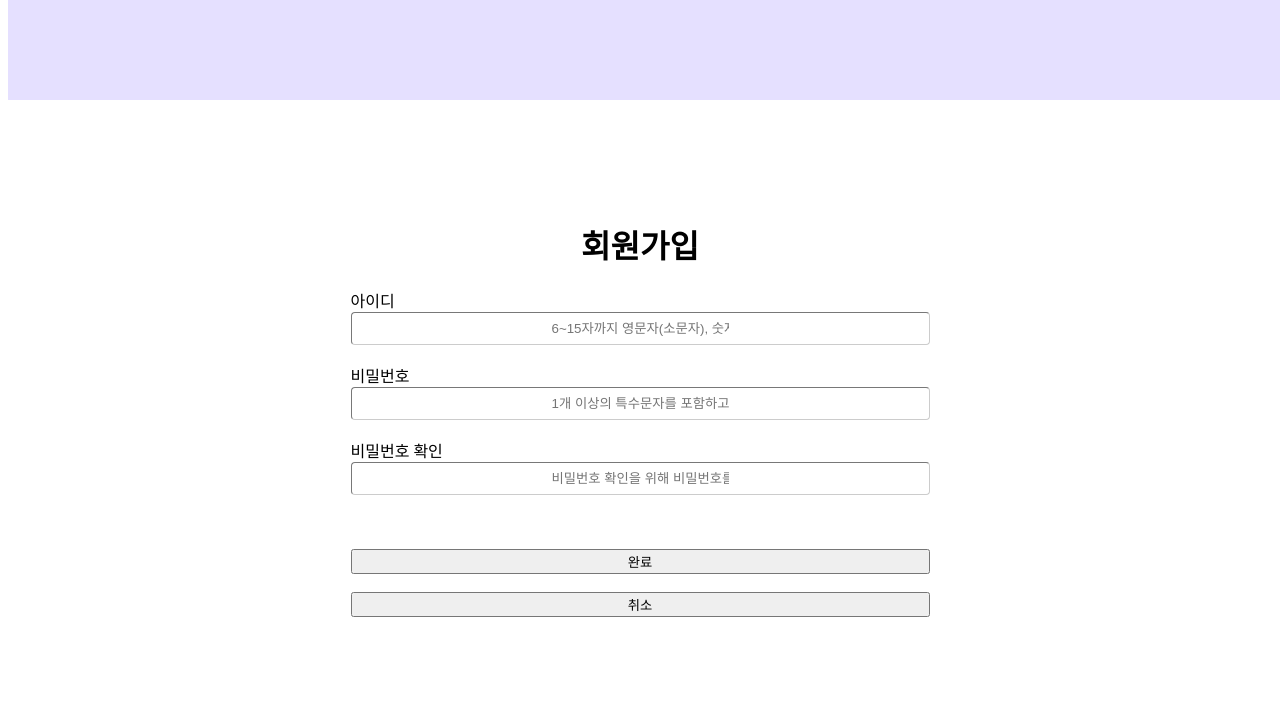
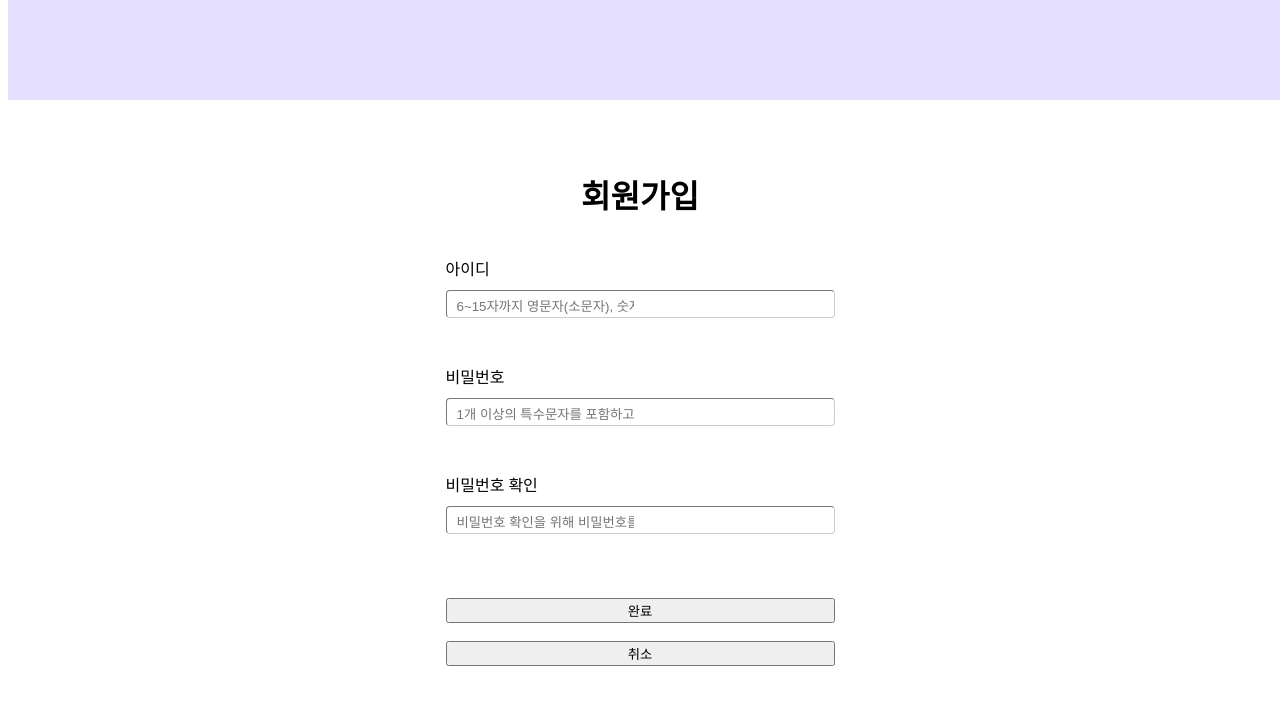
Before and after one commit to ongsim0629/dAy_I, a React (Create React App) app in the folder front-end/: page / in a window 1280 px wide. Shown: the top 704 px of the page. Built offline with nearby package versions, Linux system fonts and the light colour scheme.

Commit message:
style: 코드 포맷팅

```diff
--- a/front-end/src/Register/RegisterPage.jsx
+++ b/front-end/src/Register/RegisterPage.jsx
@@ -7,11 +7,13 @@ import Header from "./Layout/Header";
 
 const Input = styled.input`
     color: #999999;
-    padding: 8px 200px;
+    padding: 8px 200px 3px 10px;
+    margin: 10px 0px;
     background: white;
     border-radius: 4px;
     border-width: 1.4px;
     border-color: #CCCCCC;
+    text-align: left;
 `;
 
 const Button = styled.button`
@@ -34,9 +36,7 @@ const CancelButton = styled.button`
 `;
 
 function RegisterPage(props) {
-
     //const dispatch = useDispatch();
-
 
     const [Id, setId] = useState("");
     const [Password, setPassword] = useState("");
@@ -48,7 +48,6 @@ function RegisterPage(props) {
     const onPasswordHandler = (event) => {
         setPassword(event.currentTarget.value);
     }
-
     const onConfirmPasswordHandler = (event) => {
         setConfirmPassword(event.currentTarget.value);
     }
@@ -93,24 +92,23 @@ function RegisterPage(props) {
                 display: 'flex', justifyContent: 'center', alignItems: 'center',
                 width: '100%', height: '100vh'
                 }}>
-
                     <div>
                         <div>
-                    <h1 align="center">회원가입</h1>
+                            <h1 align="center">회원가입</h1><br />
                         </div>
                         <form style={{ display: 'flex', flexDirection: 'column'}} onSubmit={onSubmitHandler} >
-
                             <label>아이디</label>
-                    <Input type='text' value={Id} onChange={onIdHandler} placeholder='6~15자까지 영문자(소문자), 숫자 사용 가능합니다.'/><br />
+                            <Input type='text' value={Id} onChange={onIdHandler} placeholder='6~15자까지 영문자(소문자), 숫자 사용 가능합니다.'/><br /><br />
                             <label>비밀번호</label>
-                    <Input type='password' value={Password} onChange={onPasswordHandler} placeholder='1개 이상의 특수문자를 포함하고 8자리 이상, 40자 이하여야 합니다.'/><br />
+                            <Input type='password' value={Password} onChange={onPasswordHandler} placeholder='1개 이상의 특수문자를 포함하고 8자리 이상, 40자 이하여야 합니다.'/><br /><br />
                             <label>비밀번호 확인</label>
                             <Input type='password' value={ConfirmPassword} onChange={onConfirmPasswordHandler} placeholder='비밀번호 확인을 위해 비밀번호를 한 번 더 입력하세요.'/><br /><br /><br />
-                    <button formAction='/home'>
-                    {/* form Action 안에 login url 넣어주면 됨 */}
+                            <button formAction='/home'>{/* form Action 안에 login url 넣어주면 됨 */}
                                 완료
                             </button><br></br>
-                    <button> 취소</button>
+                            <button>
+                                취소
+                            </button>
                         </form>
                     </div>
                 </div>
```
Lines whose indentation alone changed are shown as unchanged.
